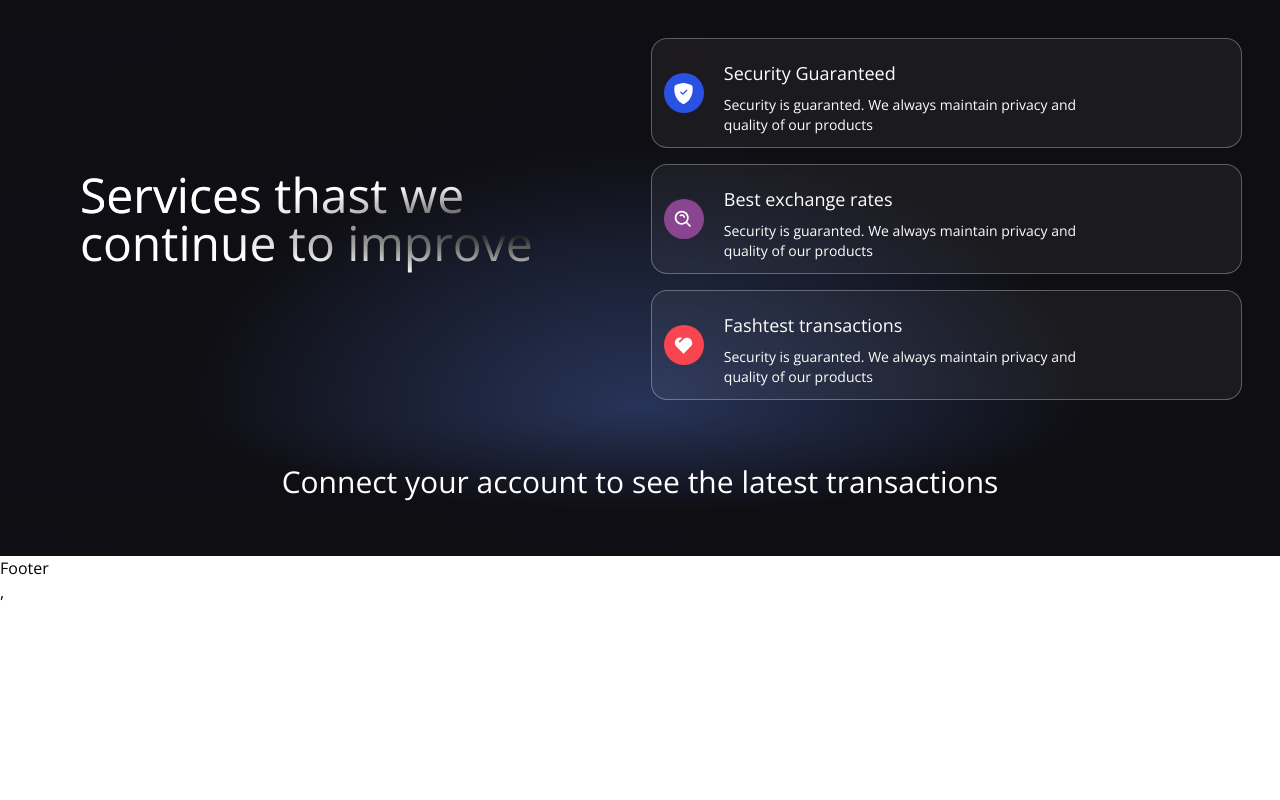
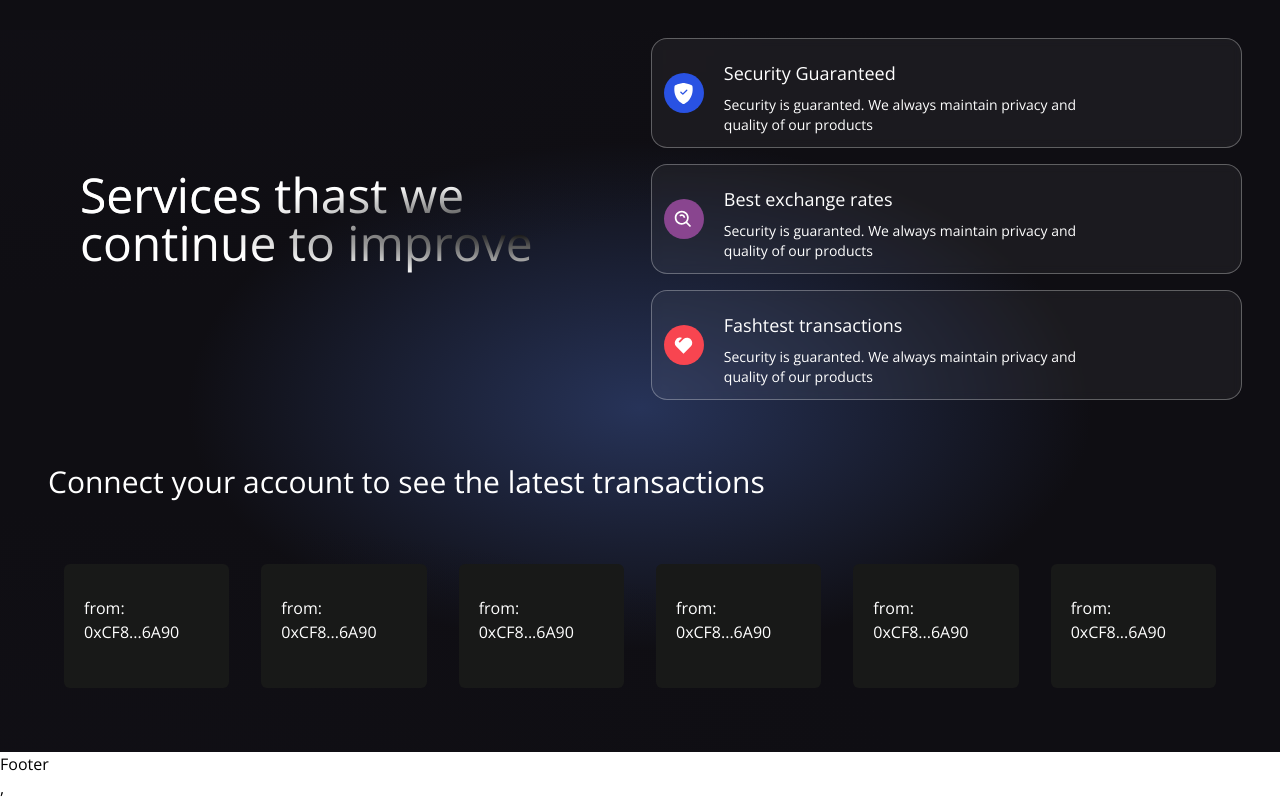
Before and after one commit to Masvi/smart-contract-app, a React (Vite) app in the folder client/: page / in a window 1280 px wide. Shown: the part 719-1519 px from the top of the page. Before the commit the page ends 1323 px from the top, so only its background shows below. Built offline with nearby package versions, Linux system fonts and the light colour scheme.

Commit message:
feat: transaction component

```diff
--- a/client/src/components/Transactions.jsx
+++ b/client/src/components/Transactions.jsx
@@ -2,6 +2,42 @@ import React, { useContext } from "react";
 import { TransactionContext } from "../context/TransactionsContext";
 
 import dummyData from "../utils/dummyData";
+import { shortenAddress } from "../utils/shortenAddress";
+
+const TransactionCard = ({
+  addressTo,
+  addressFrom,
+  timestamp,
+  message,
+  keyword,
+  amount,
+  url,
+}) => {
+  return (
+    <div
+      className="bg-[#181918] m-4 flex flex-1
+      2xl>min-w-[450px]
+      2xl>max-w-[500px]
+      sm:2xl>min-w-[270px]
+      sm:2xl>max-w-[300px]
+      flex-col p-3 rounded-md hover:shadow-2xl
+    "
+    >
+      <div className="flex flex-col items-center w-full mt-3">
+        <div className="flex justify-start w-full mb-6 p-2">
+          <a
+            href={`https://ropsten.etherscan.io/address/${addressFrom}`}
+            target="_blank"
+            rel="noreferrer"
+          >
+            <p className="text-white text-base"> from: {shortenAddress(addressFrom)} </p>
+
+          </a>
+        </div>
+      </div>
+    </div>
+  );
+};
 
 const Transactions = () => {
   const { currentAccount } = useContext(TransactionContext);
@@ -9,10 +45,20 @@ const Transactions = () => {
     <div className="flex w-full justify-center items-center 2xl:px-20 gradient-bg-transactions">
       <div className="flex flex-col md:p-12 py-12 px-4">
         {currentAccount ? (
-          <h3 className="text-white text-3xl tex-center my-2">Latest Transactions</h3>
+          <h3 className="text-white text-3xl tex-center my-2">
+            Latest Transactions
+          </h3>
         ) : (
-          <h3 className="text-white text-3xl tex-center my-2">Connect your account to see the latest transactions</h3>
+          <h3 className="text-white text-3xl tex-center my-2">
+            Connect your account to see the latest transactions
+          </h3>
         )}
+
+        <div className="flex flex-wrap justify-center items-center mt-10">
+          {dummyData.reverse().map((transaction, i) => (
+            <TransactionCard key={i} {...transaction} />
+          ))}
+        </div>
       </div>
     </div>
   );
--- a/client/src/components/Welcome.jsx
+++ b/client/src/components/Welcome.jsx
@@ -7,6 +7,7 @@ import { BsInfoCircle } from "react-icons/bs";
 import { TransactionContext } from "../context/TransactionsContext";
 
 import { Loader, Transactions } from ".";
+import { shortenAddress } from "../utils/shortenAddress";
 
 const commonStyles =
   "min-h-[70px] sm:px-0 px-2 sm:min-w-[120px] flex justify-center items-center border-[0.5px] border-gray-400 text-sm font-light text-white";
@@ -95,7 +96,7 @@ const Welcome = () => {
               </div>
               <div>
                 <p className="text-white font-light text-sm">
-                  0x3s3s3i9ii...9i43
+                  {currentAccount ? shortenAddress(currentAccount) : 'Address'}
                 </p>
                 <p className="text-white font-semibold text-lg mt-1">
                   Ethereum
--- /dev/null
+++ b/client/src/utils/shortenAddress.js
@@ -0,0 +1 @@
+export const shortenAddress = (address) => `${address.slice(0, 5)}...${address.slice(address.length - 4)}`
```
